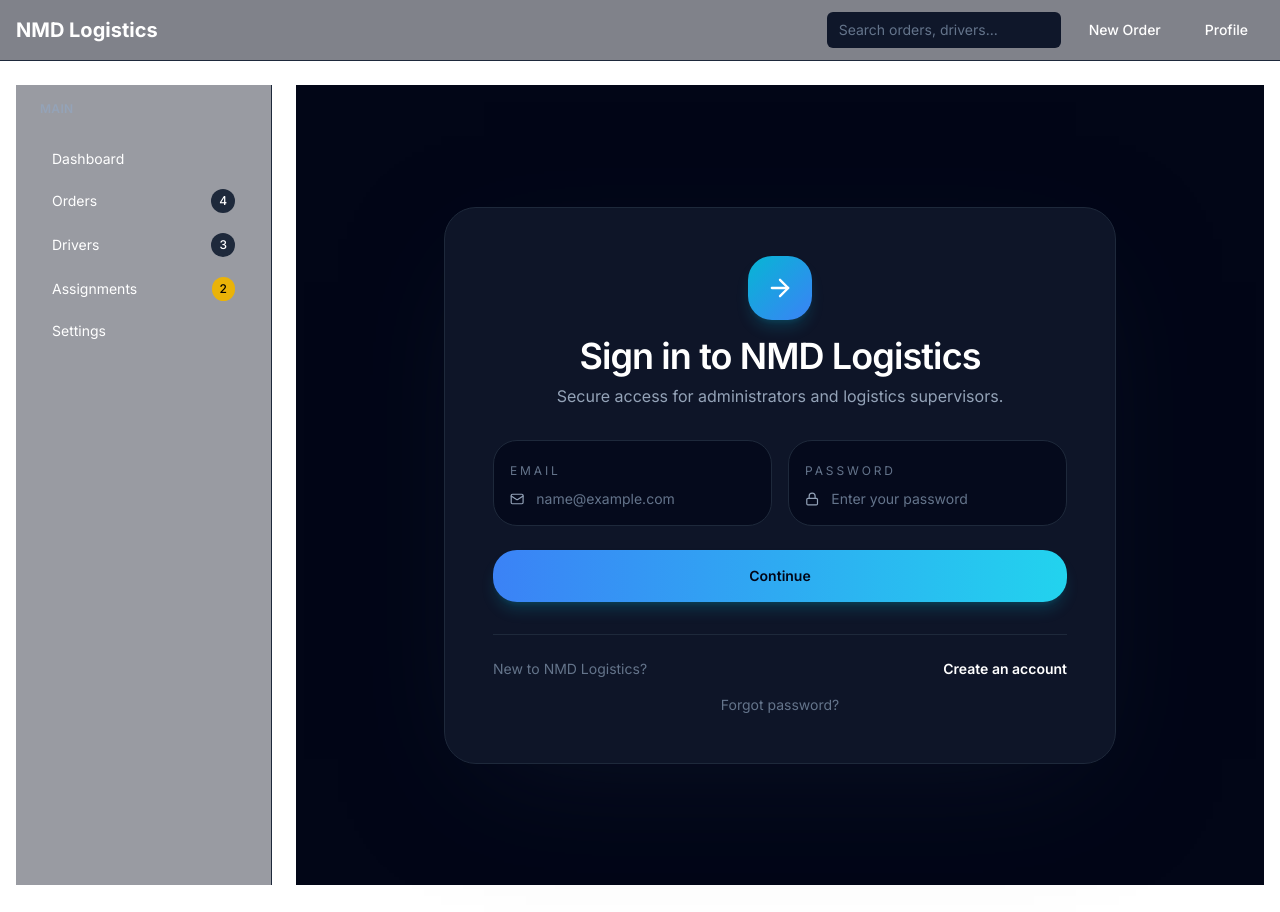
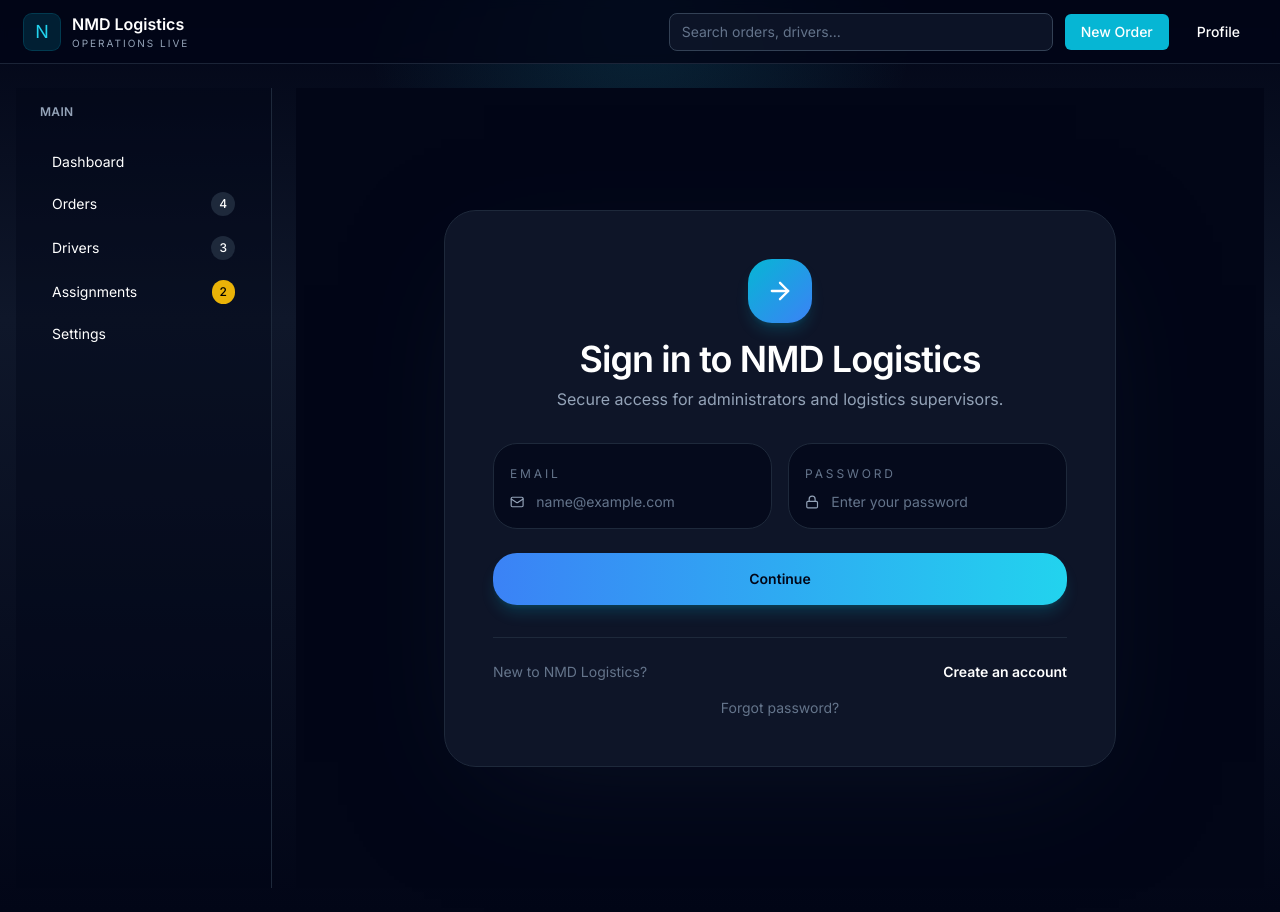
Before and after one commit to Harshal-Bsys27/NMD-Logistics, a Next.js app: page /auth/signin in a window 1280 px wide. Built offline with nearby package versions, Linux system fonts and the light colour scheme; no server answers.

Commit message:
style(ui): refine app shell and header polish
- Improve global background and dark theme styling
- Add sticky header with brand, status badge, and search input
- Improve spacing, focus states, and desktop action layout

```diff
--- a/app/globals.css
+++ b/app/globals.css
@@ -53,8 +53,19 @@
   * {
     @apply border-border;
   }
+
+  html {
+    scroll-behavior: smooth;
+  }
+
   body {
-    @apply bg-background text-foreground;
+    @apply bg-slate-950 text-slate-100 antialiased;
+    background-image: radial-gradient(circle at top, rgba(34, 211, 238, 0.14), transparent 25%),
+      linear-gradient(to bottom, #020617, #0f172a 35%, #020617);
+  }
+
+  #root {
+    min-height: 100vh;
   }
 }
 
--- a/components/header/Header.tsx
+++ b/components/header/Header.tsx
@@ -4,22 +4,29 @@ import Button from '@/components/ui/Button'
 
 export default function Header() {
   return (
-    <header className="w-full border-b border-slate-800 bg-slate-950/50">
-      <div className="mx-auto flex max-w-7xl items-center justify-between gap-4 px-4 py-3">
+    <header className="sticky top-0 z-30 w-full border-b border-slate-800/90 bg-slate-950/80 backdrop-blur-sm">
+      <div className="mx-auto flex max-w-7xl items-center justify-between gap-4 px-4 py-3 sm:px-6">
         <div className="flex items-center gap-3">
-          <Link href="/">
-            <span className="text-xl font-bold text-white">NMD Logistics</span>
+          <Link href="/dashboard" className="flex items-center gap-3">
+            <div className="flex h-9 w-9 items-center justify-center rounded-lg bg-cyan-500/15 text-lg text-cyan-400 ring-1 ring-cyan-500/30">
+              N
+            </div>
+            <div>
+              <div className="text-base font-semibold text-white">NMD Logistics</div>
+              <div className="text-[10px] uppercase tracking-[0.2em] text-slate-400">Operations live</div>
+            </div>
           </Link>
         </div>
 
-        <div className="flex items-center gap-3">
-          <div className="hidden sm:block">
+        <div className="flex flex-1 items-center justify-end gap-3">
+          <div className="hidden w-full max-w-sm sm:block">
             <input
+              aria-label="Search"
               placeholder="Search orders, drivers..."
-              className="rounded-md bg-slate-900 px-3 py-2 text-sm text-white placeholder-slate-500"
+              className="w-full rounded-lg border border-slate-700 bg-slate-900/80 px-3 py-2 text-sm text-white placeholder-slate-500 outline-none transition focus:border-cyan-500 focus:ring-2 focus:ring-cyan-500/20"
             />
           </div>
-          <Button variant="ghost">New Order</Button>
+          <Button variant="primary" className="hidden sm:inline-flex">New Order</Button>
           <Button variant="ghost">Profile</Button>
         </div>
       </div>
```
